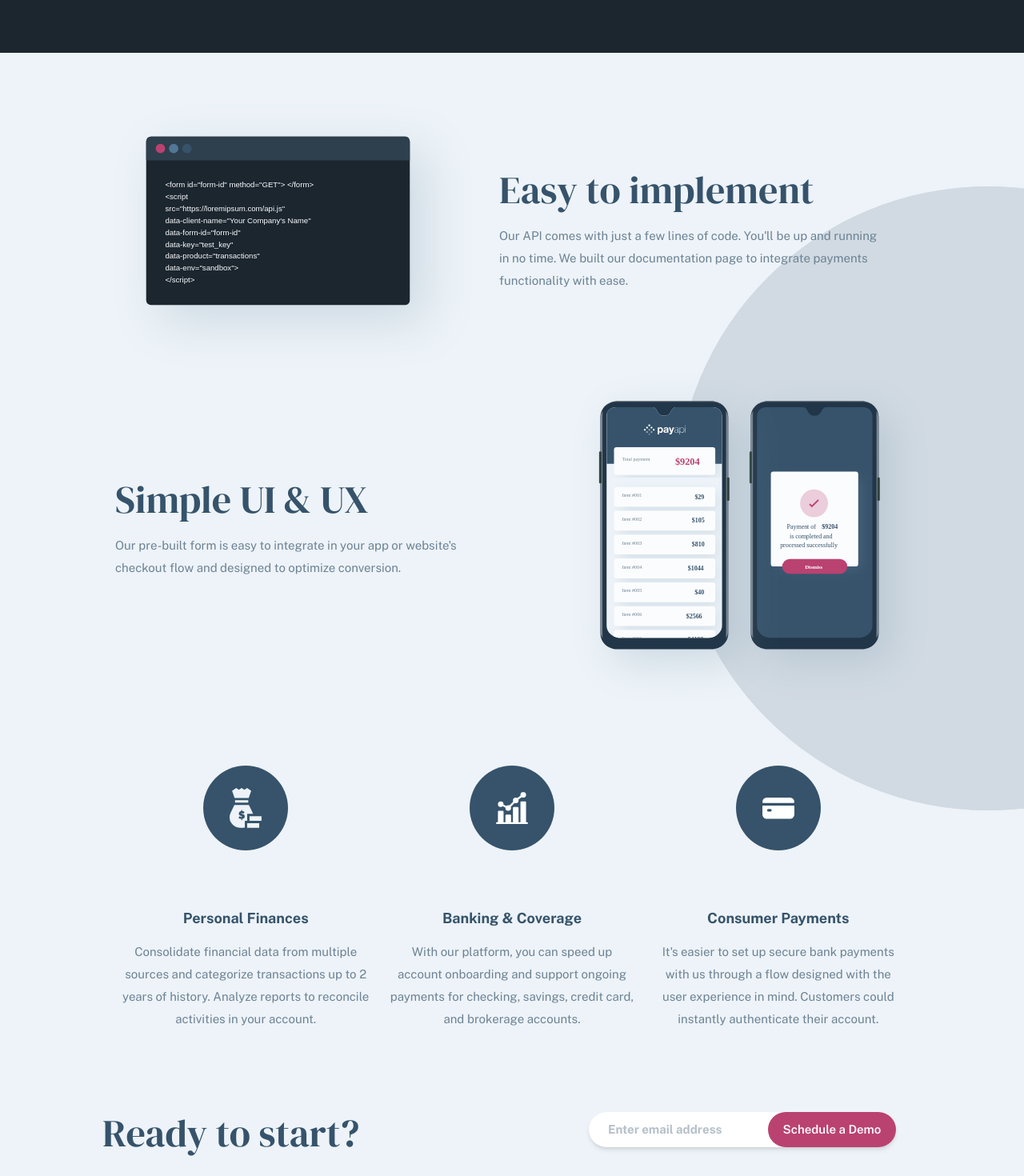
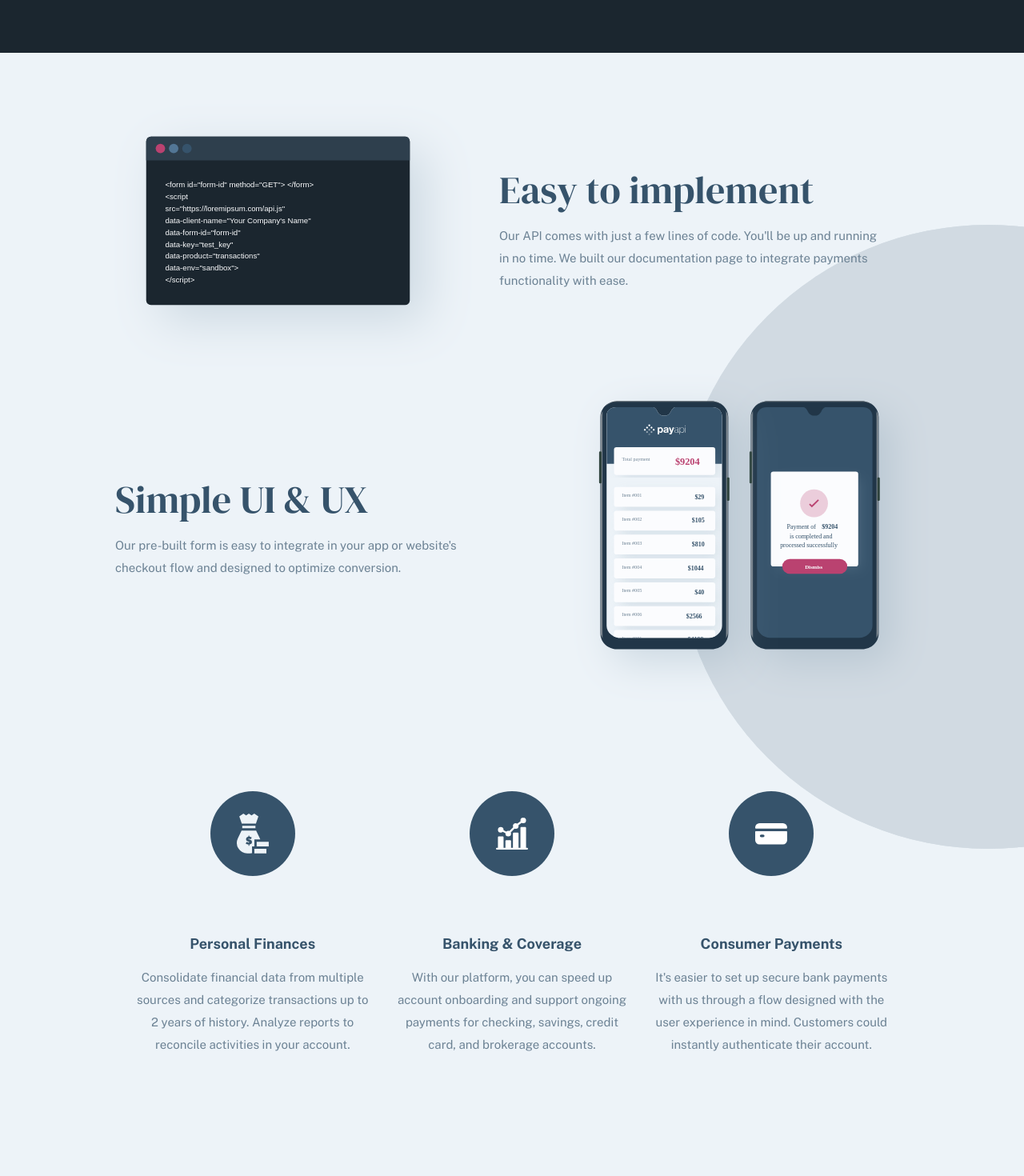
Before and after one commit to TheNathanN/payapi, a React (Create React App) app in the folder client/: page / in a window 1280 px wide. Shown: the part 1180-2650 px from the top of the page at 80% size. Built offline with nearby package versions, Linux system fonts and the light colour scheme.

Commit message:
Add animations to the About page

```diff
--- a/client/src/app/animations.ts
+++ b/client/src/app/animations.ts
@@ -3,6 +3,18 @@ const defaultEase = 'easeOut';
 const defaultTransition = {
   duration: defaultDuration,
   ease: defaultEase,
+};
+
+export const fadeIn = {
+  hidden: {
+    opacity: 0,
+  },
+  visible: {
+    opacity: 1,
+    transition: {
+      duration: defaultDuration,
+    },
+  },
 };
 
 export const fadeInLeft = {
--- a/client/src/components/about/AboutInfo.tsx
+++ b/client/src/components/about/AboutInfo.tsx
@@ -1,10 +1,12 @@
+import { motion } from 'framer-motion';
+import { fadeInUp } from '../../app/animations';
 import { ourAboutInfo, theAboutInfo, stats } from '../../app/companyData';
 import AboutCard from './AboutCard';
 import StatsCard from './StatsCard';
 
 const AboutInfo = () => {
   return (
-    <section>
+    <motion.section variants={fadeInUp} initial='hidden' animate='visible'>
       {ourAboutInfo.map(data => (
         <AboutCard
           title={data.title}
@@ -48,7 +50,7 @@ const AboutInfo = () => {
           key={theAboutInfo.indexOf(data) + 5}
         />
       ))}
-    </section>
+    </motion.section>
   );
 };
 
--- a/client/src/components/home/Benefits.tsx
+++ b/client/src/components/home/Benefits.tsx
@@ -1,9 +1,25 @@
+import { useEffect } from 'react';
+import { useInView } from 'react-intersection-observer';
+import { motion, useAnimation } from 'framer-motion';
+import { fadeInRight } from '../../app/animations';
 import { benefits } from '../../app/companyData';
 import BenefitCard from './BenefitCard';
 
 const Benefits = () => {
+  const controls = useAnimation();
+  const [ref, inView] = useInView({
+    threshold: 0.25,
+  });
+
+  useEffect(() => {
+    if (inView) {
+      controls.start('visible');
+    }
+  }, [controls, inView]);
+
   return (
-    <div className='max-w-[1440px] w-full '>
+    <div ref={ref} className='max-w-[1440px] w-full '>
+      <motion.div variants={fadeInRight} initial='hidden' animate={controls}>
         <div className='hidden lg:block absolute w-[780px] -right-[30%] -translate-x-[5%] top-1/2 '>
           <img
             src='/assets/shared/desktop/bg-pattern-circle.svg'
@@ -29,6 +45,7 @@ const Benefits = () => {
           imgStyling={benefits[1].imgStyling}
           direction='right'
         />
+      </motion.div>
     </div>
   );
 };
--- a/client/src/components/home/Experience.tsx
+++ b/client/src/components/home/Experience.tsx
@@ -9,7 +9,7 @@ import ExperienceCard from './ExperienceCard';
 const Experience = () => {
   const controls = useAnimation();
   const [ref, inView] = useInView({
-    threshold: 0.1,
+    threshold: 0.25,
   });
 
   useEffect(() => {
--- a/client/src/components/home/Features.tsx
+++ b/client/src/components/home/Features.tsx
@@ -1,14 +1,42 @@
+import { useEffect } from 'react';
+import { motion, useAnimation } from 'framer-motion';
+import { fadeInUp } from '../../app/animations';
+import { useInView } from 'react-intersection-observer';
 import { features } from '../../app/companyData';
 import FeatureCard from './FeatureCard';
 
 const Features = () => {
+  const controls = useAnimation();
+  const [ref, inView] = useInView({
+    threshold: 0.25,
+  });
+
+  useEffect(() => {
+    if (inView) {
+      controls.start('visible');
+    }
+  }, [controls, inView]);
+
   return (
-    <div className='w-full max-w-[1440px] mb-8 md:flex md:items-center md:justify-center md:px-4 md:mt-8 md:mb-16 '>
-      {features.map(feature => (
-        <div key={features.indexOf(feature)} className='lg:first:pl-[10%] lg:last:pr-[10%] ' >
-          <FeatureCard feature={feature} />
-        </div>
-      ))}
+    <div
+      ref={ref}
+      className='w-full max-w-[1440px] mb-8 md:flex md:items-center md:justify-center md:px-4 md:mt-8 md:mb-16 '
+    >
+      <motion.div
+        variants={fadeInUp}
+        initial='hidden'
+        animate={controls}
+        className='w-full max-w-[1440px] mb-8 md:flex md:items-center md:justify-center md:px-4 md:mt-8 md:mb-16 '
+      >
+        {features.map(feature => (
+          <div
+            key={features.indexOf(feature)}
+            className='lg:first:pl-[10%] lg:last:pr-[10%] '
+          >
+            <FeatureCard feature={feature} />
+          </div>
+        ))}
+      </motion.div>
     </div>
   );
 };
--- a/client/src/components/home/HomeSignup.tsx
+++ b/client/src/components/home/HomeSignup.tsx
@@ -1,5 +1,5 @@
 import { motion } from 'framer-motion';
-import { fadeInRight } from '../../app/animations';
+import { fadeIn } from '../../app/animations';
 import SignupDesktop from './desktop/SignupDesktop';
 import SignupTabMob from './tablet-mobile/SignupTabMob';
 
@@ -22,7 +22,7 @@ const HomeSignup = () => {
         <motion.img
           initial='hidden'
           animate='visible'
-          variants={fadeInRight}
+          variants={fadeIn}
           src='/assets/home/desktop/illustration-phone-mockup.svg'
           alt='phone mockup'
           className='w-52 md:w-60 lg:w-80 '
```
Lines whose indentation alone changed are shown as unchanged.
